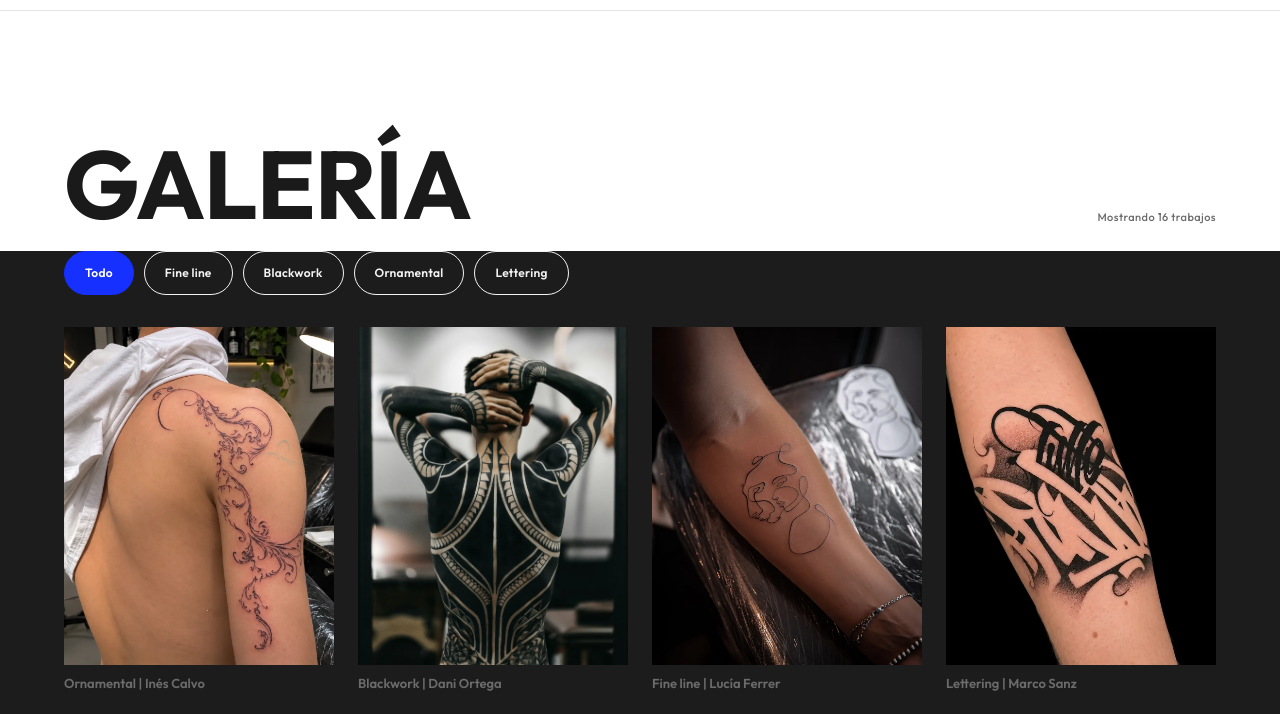
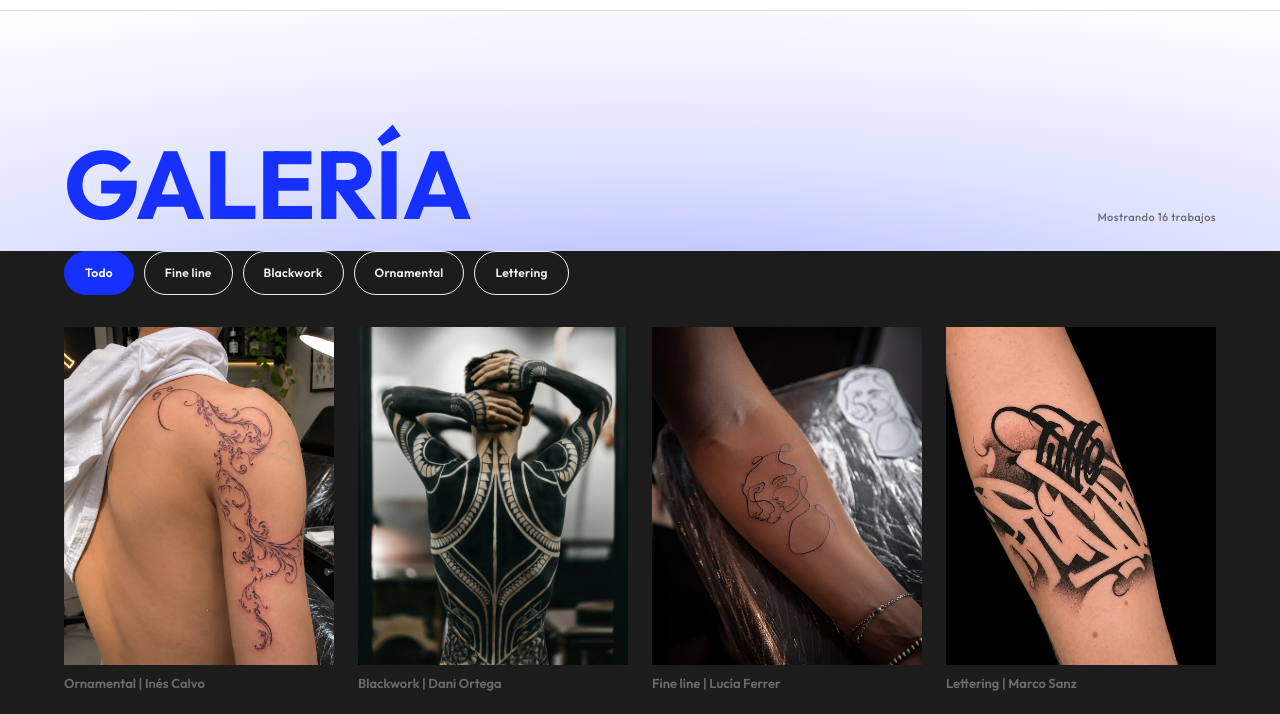
Before and after one commit to victoriaeng04-creator/Pure_Ink_Pr-ctica_2, a plain HTML site: page galeria.html in a window 1280 px wide. Shown: the part 69-783 px from the top of the page. Drawn offline with nearby package versions, Linux system fonts and the light colour scheme.

Commit message:
Galería: corrección clase y css

```diff
--- a/css/estilos.css
+++ b/css/estilos.css
@@ -483,7 +483,7 @@ p { margin: 0; }
   background-color: var(--blanco);
   background-image: radial-gradient(ellipse 130% 170% at 50% 130%, rgba(21, 48, 255, .35) 0%, rgba(21, 48, 255, .14) 40%, rgba(21, 48, 255, 0) 85%);
 }
-
+.cabecera-pagina--halo-suave h1 { color: var(--azul); }
 
 .pestanas { border-bottom: 1px solid var(--negro); overflow-x: auto; }
 .pestanas .contenedor { display: flex; }
--- a/galeria.html
+++ b/galeria.html
@@ -45,7 +45,7 @@
 
   <main id="top">
     <!-- Cabecera de página -->
-    <section class="cabecera-pagina">
+    <section class="cabecera-pagina cabecera-pagina--halo-suave">
       <div class="contenedor">
         <h1>Galería</h1>
         <p class="etiqueta galeria__contador" aria-live="polite">Mostrando 16 trabajos</p>
```
